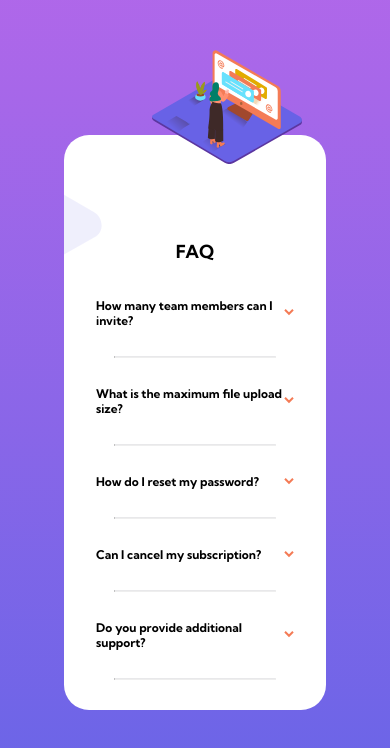
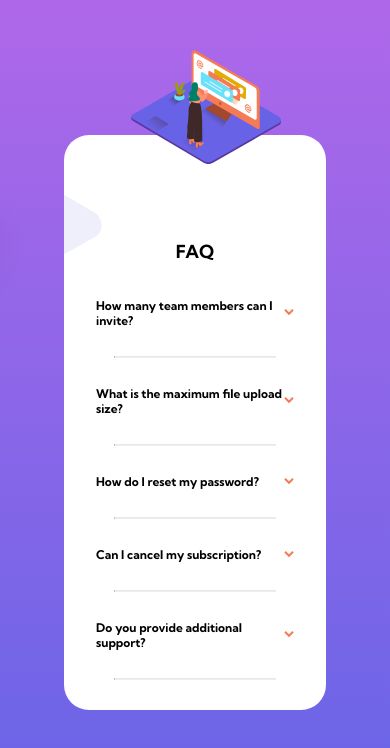
Before and after one commit to ahmarif/frontend-challenges, a plain HTML site: page faq-accordion-card-main/index.html in a window 390 px wide. Drawn offline with Linux system fonts and the light colour scheme.

Commit message:
Updated image CSS files

```diff
--- a/faq-accordion-card-main/styles.css
+++ b/faq-accordion-card-main/styles.css
@@ -180,7 +180,9 @@ div.accordion_panel.show {
 
         width: 150px;
         display: flex;
-        margin: 0 auto;
+        margin-left: 35px;
+        margin-right: 35px;
+
         align-items: center;
         transform: translateY(-125px);
 
```
